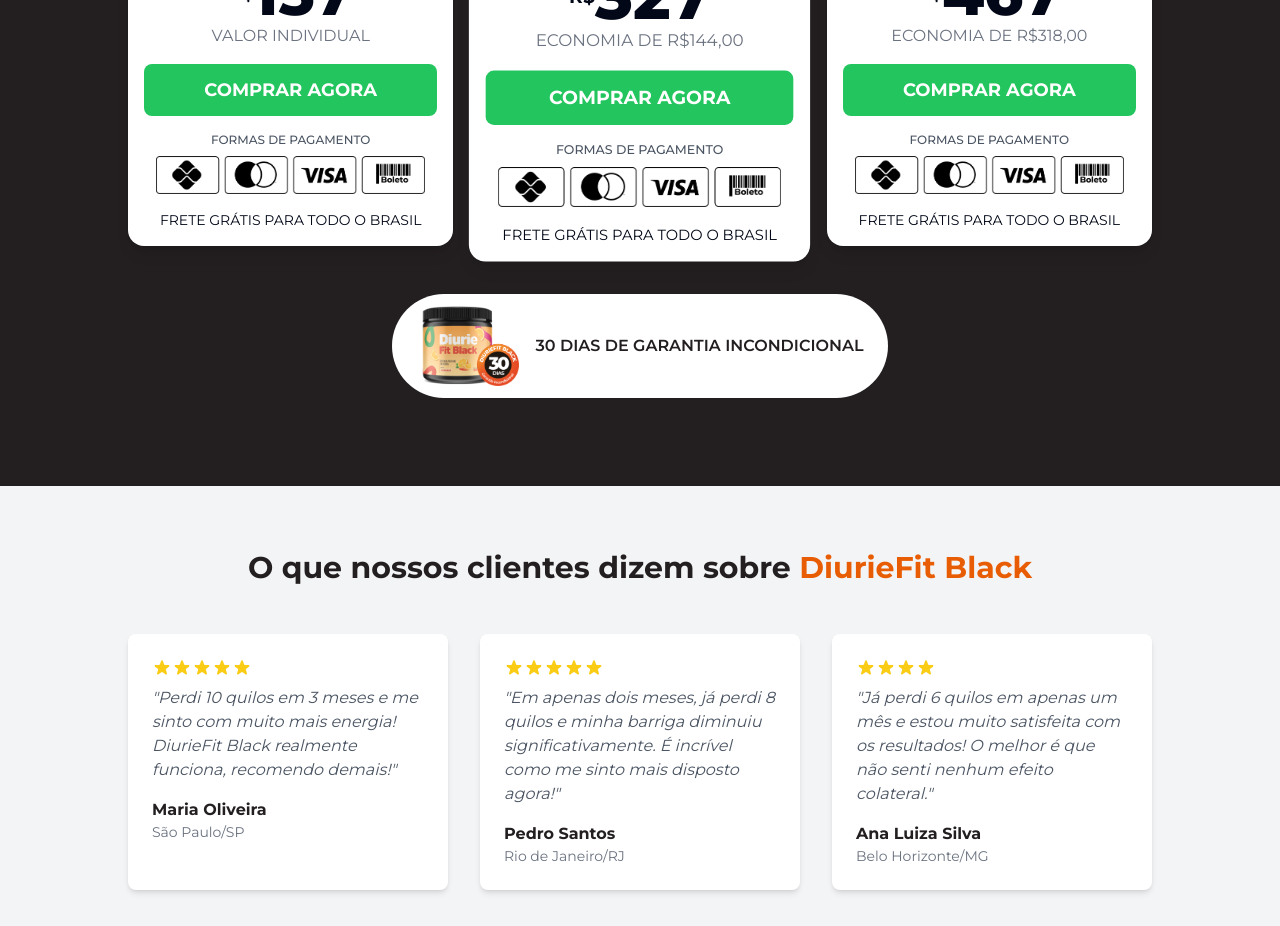
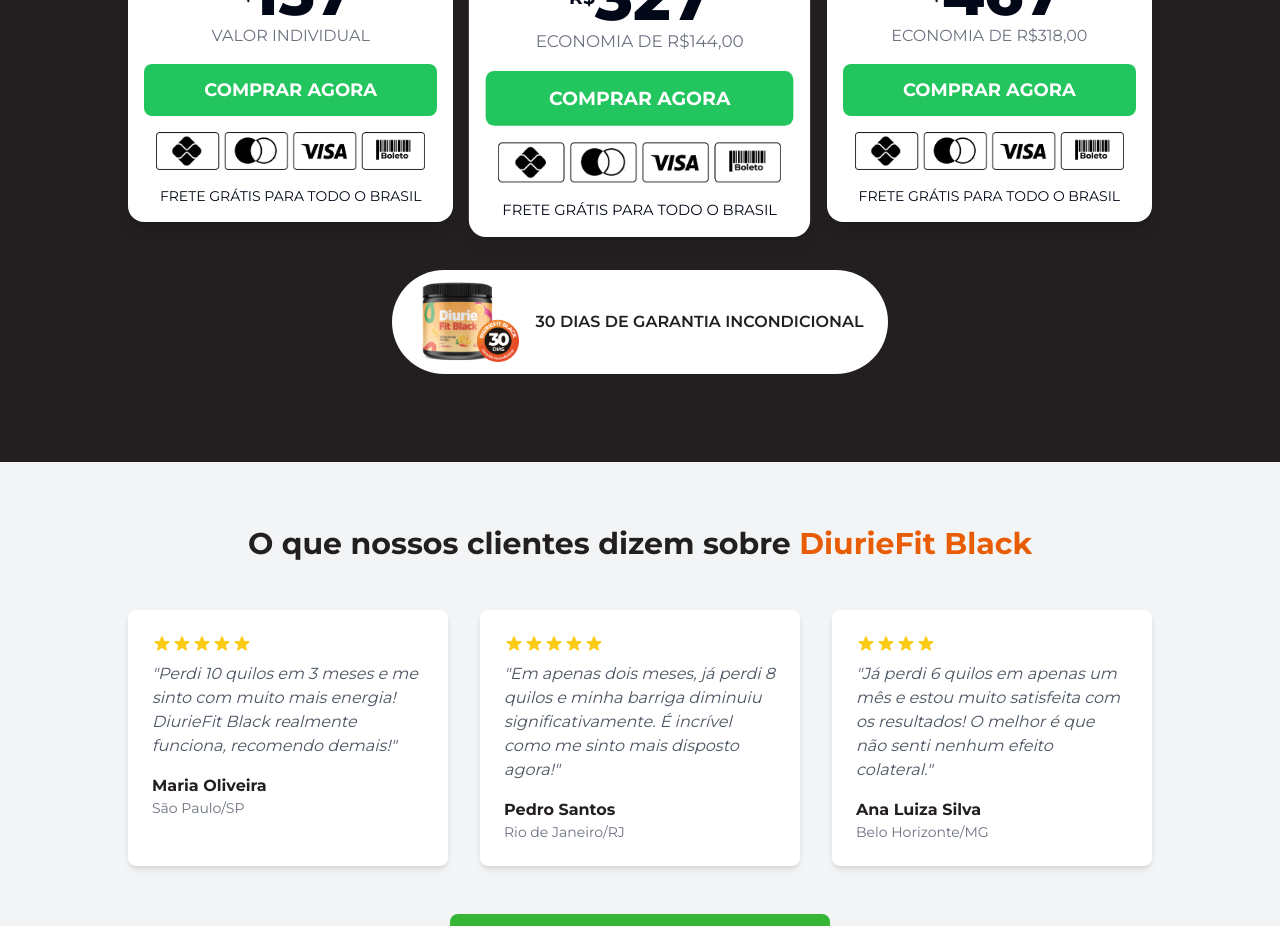
Before and after one commit to ViniLuzz/DiurieFit, a React (Vite) app: page / in a window 1280 px wide. Shown: the part 3040-3966 px from the top of the page. Built offline with nearby package versions, Linux system fonts and the light colour scheme.

Commit message:
Code edited in Lovable Code Editor
Edited UI in Lovable

```diff
--- a/src/components/PricingSection.tsx
+++ b/src/components/PricingSection.tsx
@@ -47,7 +47,6 @@ const PricingSection = () => {
 
               {/* Payment methods - black icons without orange card */}
               <div className="mt-4 w-full">
-                <p className="text-gray-600 text-xs text-center font-medium mb-2">FORMAS DE PAGAMENTO</p>
                 <div className="flex justify-center">
                   <img
                     src="/lovable-uploads/a5a8d58a-023c-422a-b5de-ebb95803e03f.png"
@@ -96,7 +95,6 @@ const PricingSection = () => {
 
               {/* Payment methods - black icons without orange card */}
               <div className="mt-4 w-full">
-                <p className="text-gray-600 text-xs text-center font-medium mb-2">FORMAS DE PAGAMENTO</p>
                 <div className="flex justify-center">
                   <img
                     src="/lovable-uploads/a5a8d58a-023c-422a-b5de-ebb95803e03f.png"
@@ -145,7 +143,6 @@ const PricingSection = () => {
 
               {/* Payment methods - black icons without orange card */}
               <div className="mt-4 w-full">
-                <p className="text-gray-600 text-xs text-center font-medium mb-2">FORMAS DE PAGAMENTO</p>
                 <div className="flex justify-center">
                   <img
                     src="/lovable-uploads/a5a8d58a-023c-422a-b5de-ebb95803e03f.png"
```
